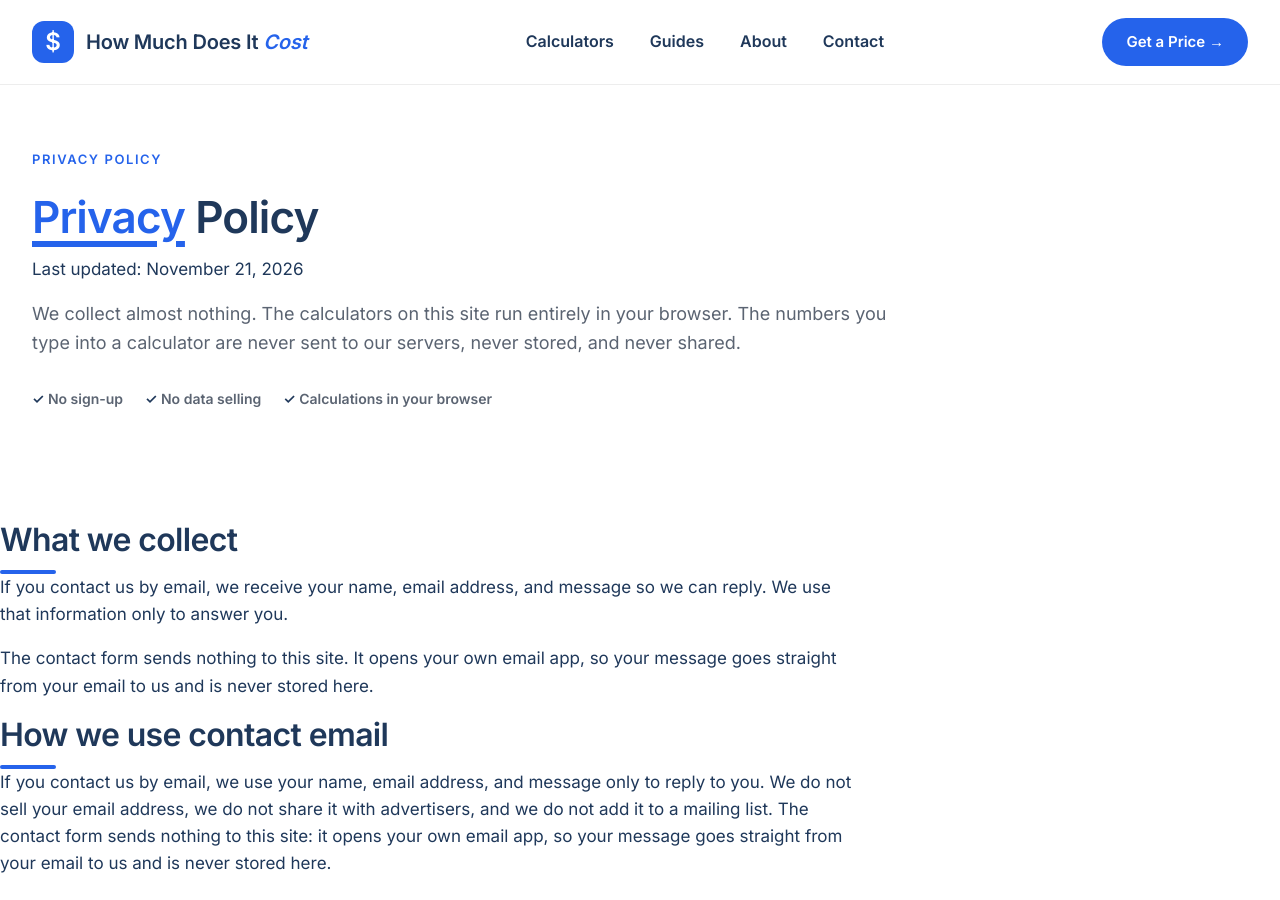
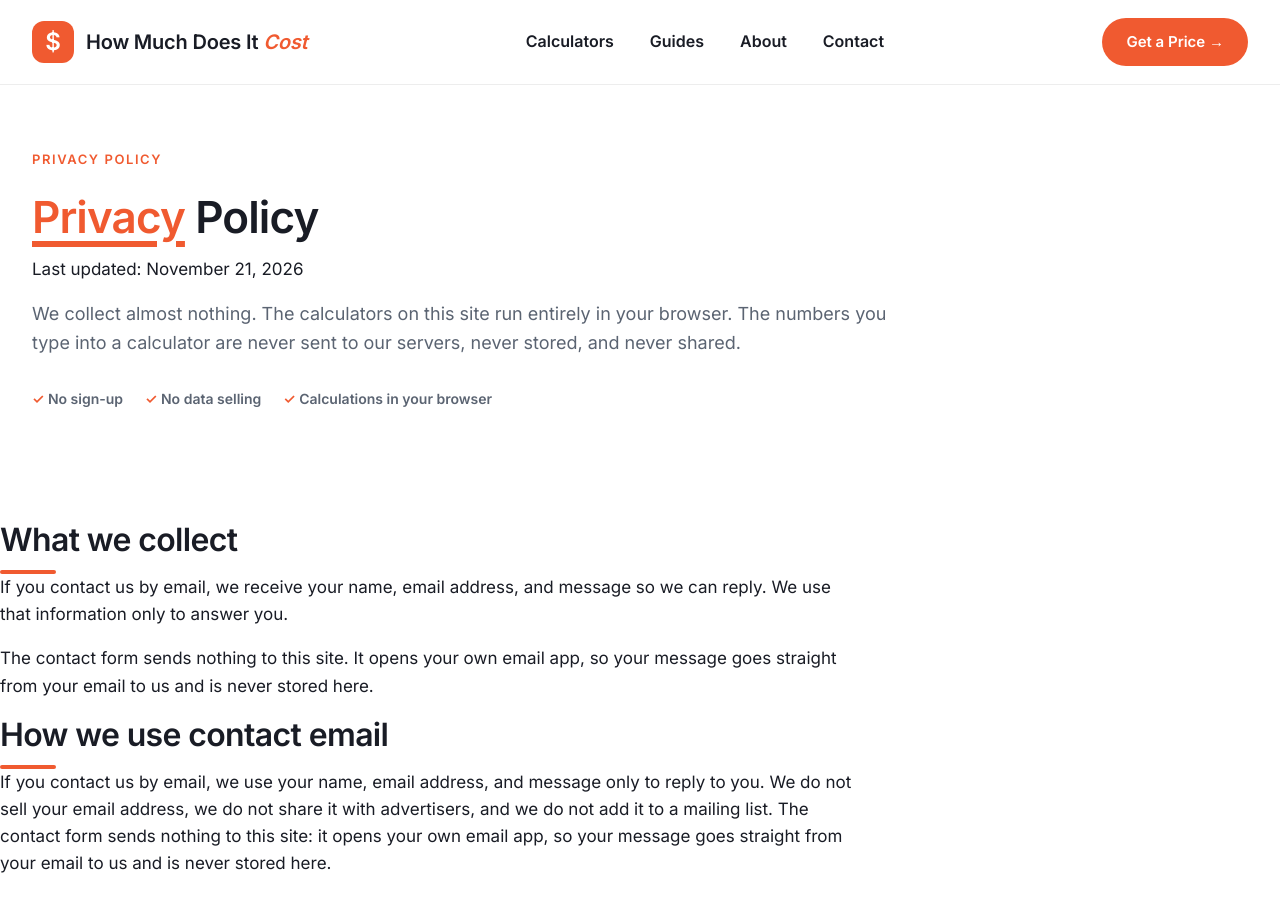
Before and after one commit to zaidmeo09-dhangal/howmuchdoesitcostusa, a Jekyll site: the page built from privacy-policy.md, in a window 1280 px wide and 900 px high. Built offline with Jekyll 4.4.1, drawn with Linux system fonts in a browser that asks for light colours.

Commit message:
Initial deploy: add _layouts/default.html

```diff
--- a/_layouts/default.html
+++ b/_layouts/default.html
@@ -4,7 +4,7 @@
 {% include head.html %}
 <noscript><style>.reveal{opacity:1 !important;transform:none !important}.hero-anim{opacity:1 !important;animation:none !important}</style></noscript>
 </head>
-<body class="{% if page.url == '/' %}home{% else %}inner{% endif %}">
+<body>
 <a class="skip-link" href="#main">Skip to main content</a>
 {% include header.html %}
 <main id="main">
```
